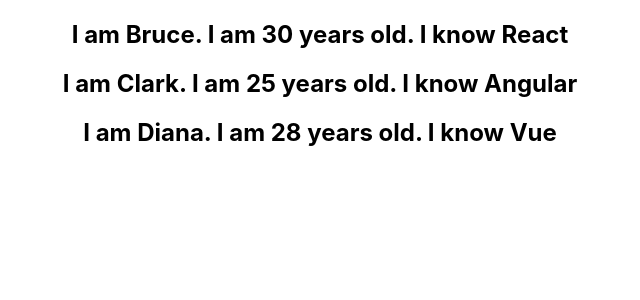
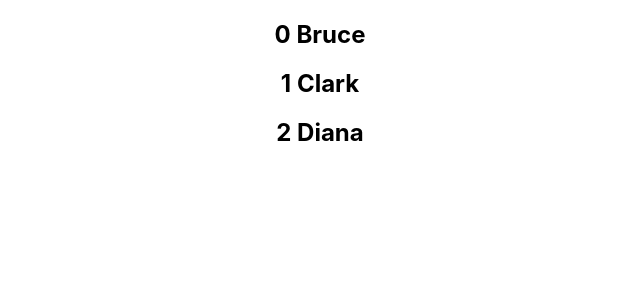
Before and after one commit to Daemusin12/ReactJS, a React (Create React App) app in the folder hello-world/: page / in a window 1280 px wide. Shown: the top 300 px of the page, without its empty margins (320-960 px from the left). Built offline with nearby package versions, Linux system fonts and the light colour scheme.

Commit message:
Index as Key Anti-pattern

```diff
--- a/hello-world/src/components/NameList.js
+++ b/hello-world/src/components/NameList.js
@@ -2,6 +2,7 @@
 import Person from './Person'
 
 function NameList() {
+    const names = ['Bruce', 'Clark', 'Diana']
     const persons = [
         {
             id: 1,
@@ -23,8 +24,9 @@
         },
     ]
     const personList = persons.map(person => <Person key={person.id} person={person} />)
+    const nameList = names.map((name, index) => <h2 key={index}>{index} {name}</h2>)
   return (
-    <div>{personList}</div>
+    <div>{nameList}</div>
   )
 }
 
```
